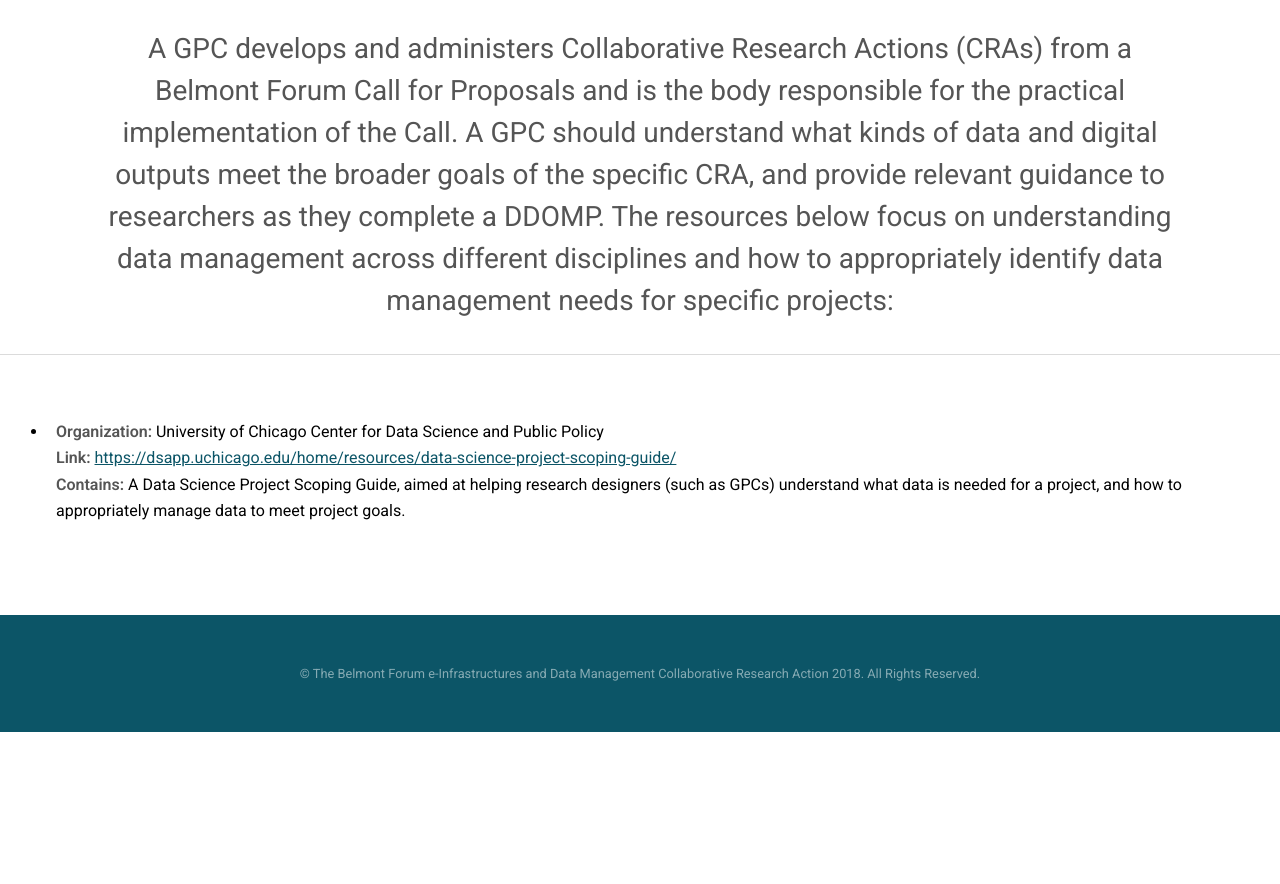
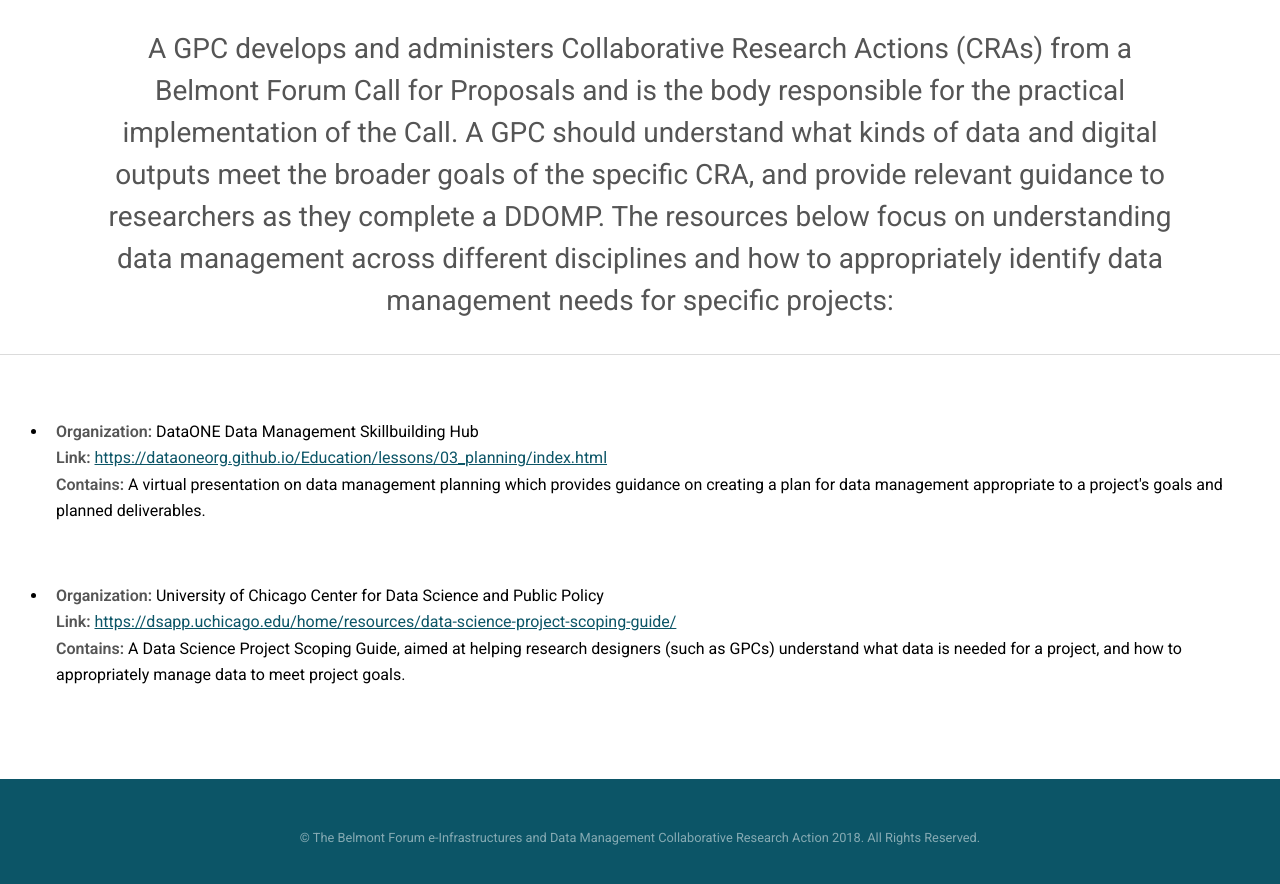
Before and after one commit to bfe-inf/toolkit, a Jekyll site: the page built from dmt-gpcs.html, in a window 1280 px wide, cut to the strip 294-1190 px from the top of the page. Shown: the top 884 px of the strip. Built offline with Jekyll 4.4.1, drawn with Linux system fonts in a browser that asks for light colours; before the commit the page ends 1026 px from its top, so only the background shows below that.

Commit message:
Update dmt-gpcs.html

```diff
--- a/dmt-gpcs.html
+++ b/dmt-gpcs.html
@@ -56,6 +56,11 @@ tipue_search_active: true
 			<section id="two" class="wrapper">
       				<div class"inner">
 					<ul>
+	     					<li> <strong>Organization:</strong> DataONE Data Management Skillbuilding Hub <br/>
+             	   				<strong>Link:</strong> <a href="https://dataoneorg.github.io/Education/lessons/03_planning/index.html" target="_blank">https://dataoneorg.github.io/Education/lessons/03_planning/index.html</a><br/>
+		   				<strong>Contains:</strong> A virtual presentation on data management planning which provides guidance on creating a plan for data management appropriate to a project's goals and planned deliverables. </li><br/>
+      					</ul>
+					<ul>
 	     					<li> <strong>Organization:</strong> University of Chicago Center for Data Science and Public Policy  <br/>
              	   				<strong>Link:</strong> <a href="https://dsapp.uchicago.edu/home/resources/data-science-project-scoping-guide/" target="_blank">https://dsapp.uchicago.edu/home/resources/data-science-project-scoping-guide/</a><br/>
 		   				<strong>Contains:</strong> A Data Science Project Scoping Guide, aimed at helping research designers (such as GPCs) understand what data is needed for a project, and how to appropriately manage data to meet project goals. </li><br/>
```
